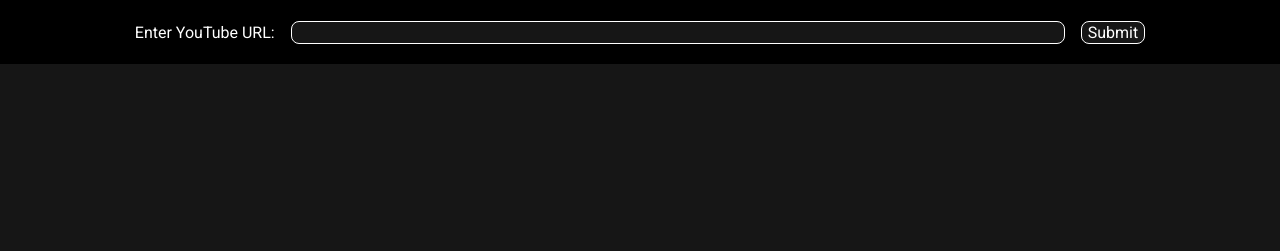
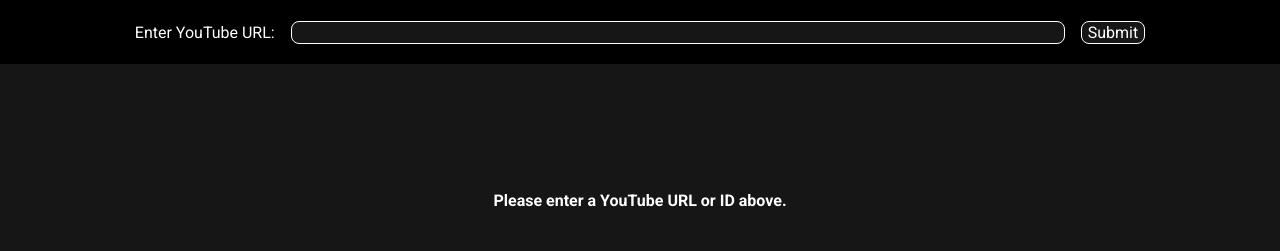
Before and after one commit to zayndamji/youtube-downloader, a website: page index.html in a window 1280 px wide. Drawn offline with Linux system fonts and the light colour scheme.

Commit message:
placeholder title value

```diff
--- a/index.html
+++ b/index.html
@@ -22,7 +22,7 @@
     <img id="thumbnail">
 
     <div id="info">
-      <div id="title"></div>
+      <div id="title">Please enter a YouTube URL or ID above.</div>
       <div id="channel"></div>
       <br>
       <div id="views"></div>
--- a/script.js
+++ b/script.js
@@ -116,7 +116,7 @@ function renderQualities(video, audio) {
 }
 
 function resetVideoDetails() {
-  document.getElementById('title').textContent = '';
+  document.getElementById('title').textContent = 'Please enter a YouTube URL or ID above.';
   document.getElementById('channel').textContent = '';
 
   document.getElementById('views').textContent = '';
```
